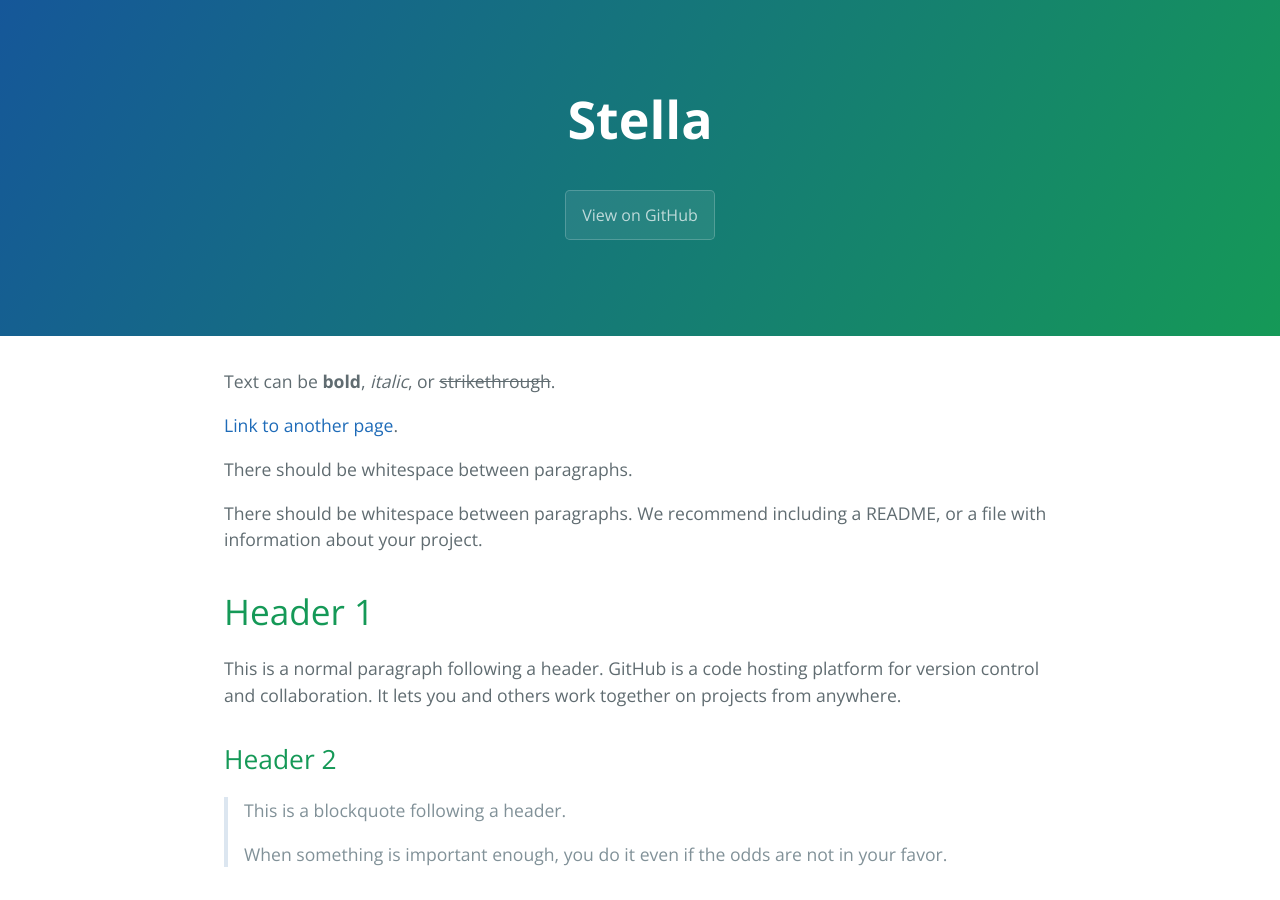
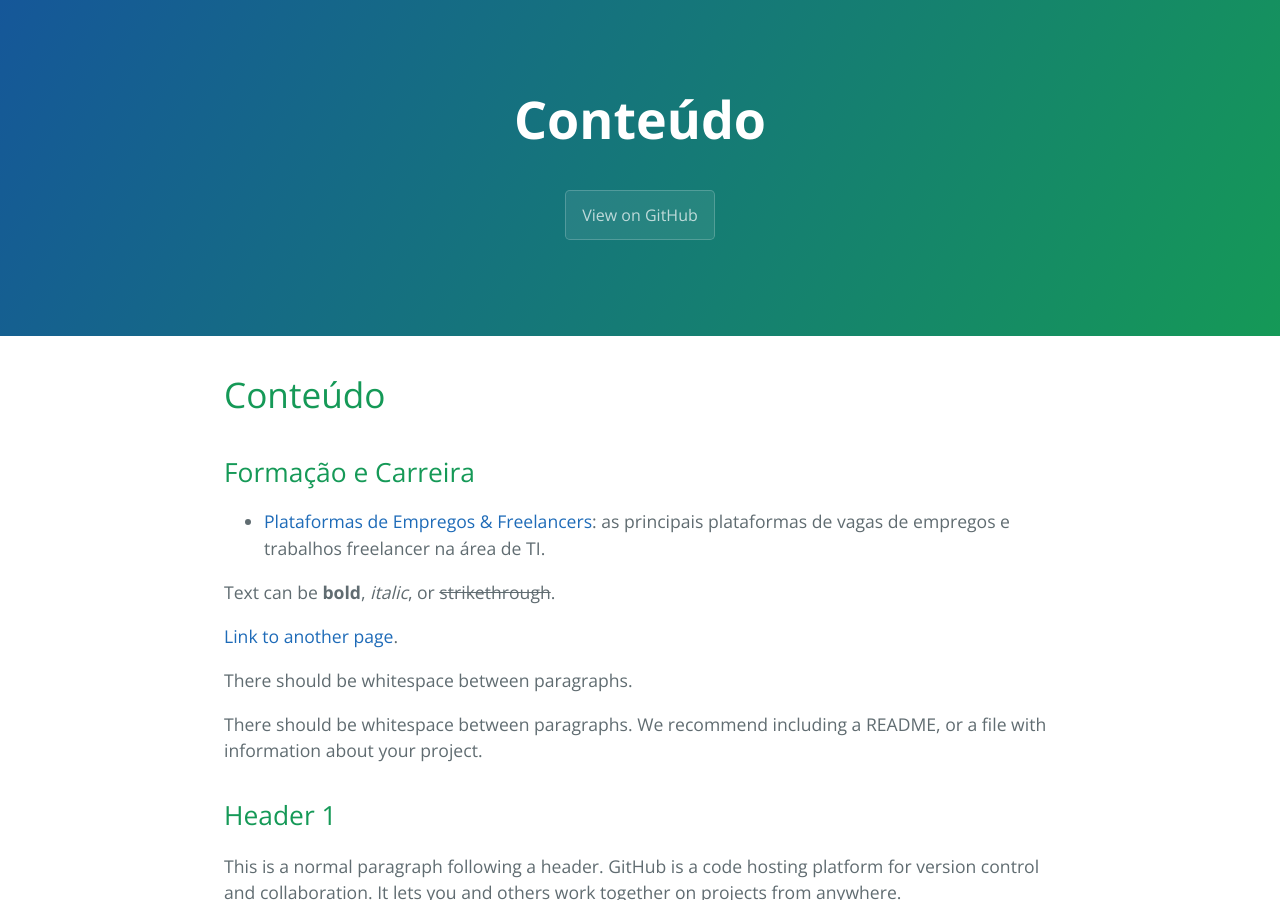
Before and after one commit to jonasmacedo42/stella, a Jekyll site: the page built from index.md, in a window 1280 px wide and 900 px high. Built offline with Jekyll 4.4.1, drawn with Linux system fonts in a browser that asks for light colours; the repository's description, which GitHub fills in, is left out; our own code applies the rules of GitHub Pages for plain Markdown files.

```diff
--- a/index.md
+++ b/index.md
@@ -1,6 +1,12 @@
 ---
 layout: default
 ---
+
+# Conteúdo
+
+## Formação e Carreira
+
+- [Plataformas de Empregos & Freelancers](./pages/Forma%C3%A7%C3%A3o%20%26%20Carreira/Plataformas%20de%20Empregos%20%26%20Freelancers.md): as principais plataformas de vagas de empregos e trabalhos freelancer na área de TI.
 
 Text can be **bold**, _italic_, or ~~strikethrough~~.
 
@@ -10,7 +16,7 @@ There should be whitespace between paragraphs.
 
 There should be whitespace between paragraphs. We recommend including a README, or a file with information about your project.
 
-# Header 1
+## Header 1
 
 This is a normal paragraph following a header. GitHub is a code hosting platform for version control and collaboration. It lets you and others work together on projects from anywhere.
 
```
Also changed, not shown: pages/Formação & Carreira/Plataformas de Empregos & Freelancers.md (added, +64 -0 lines).
